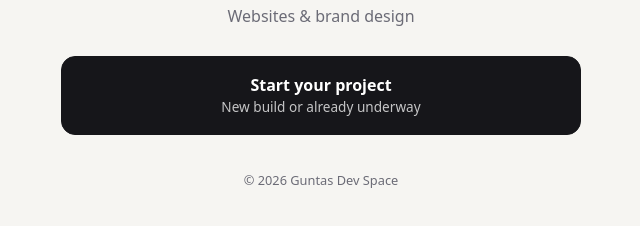
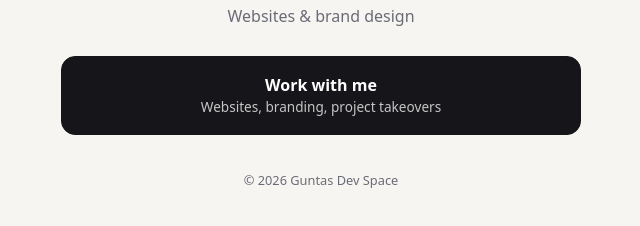
Before and after one commit to gukkame/linktree, a plain HTML site: page index.html in a window 1280 px wide. Shown: the part 198-424 px from the top of the page, without its empty margins (319-959 px from the left). Drawn offline with Linux system fonts and the light colour scheme.

Commit message:
Button: Work with me
Co-Authored-By: Claude Sonnet 5.5 <noreply@anthropic.com>
Claude-Session: https://claude.ai/code/session_01Y9DJTkqbzGojKD6ZVWBLNR

```diff
--- a/index.html
+++ b/index.html
@@ -61,7 +61,7 @@
       name: "Guntas Dev Space",
       bio: "Websites & brand design",
       links: [
-        { title: "Start your project", subtitle: "New build or already underway", url: "https://guntasdevspace.com/#contact", primary: true },
+        { title: "Work with me", subtitle: "Websites, branding, project takeovers", url: "https://guntasdevspace.com/#contact", primary: true },
       ],
     };
 
```
